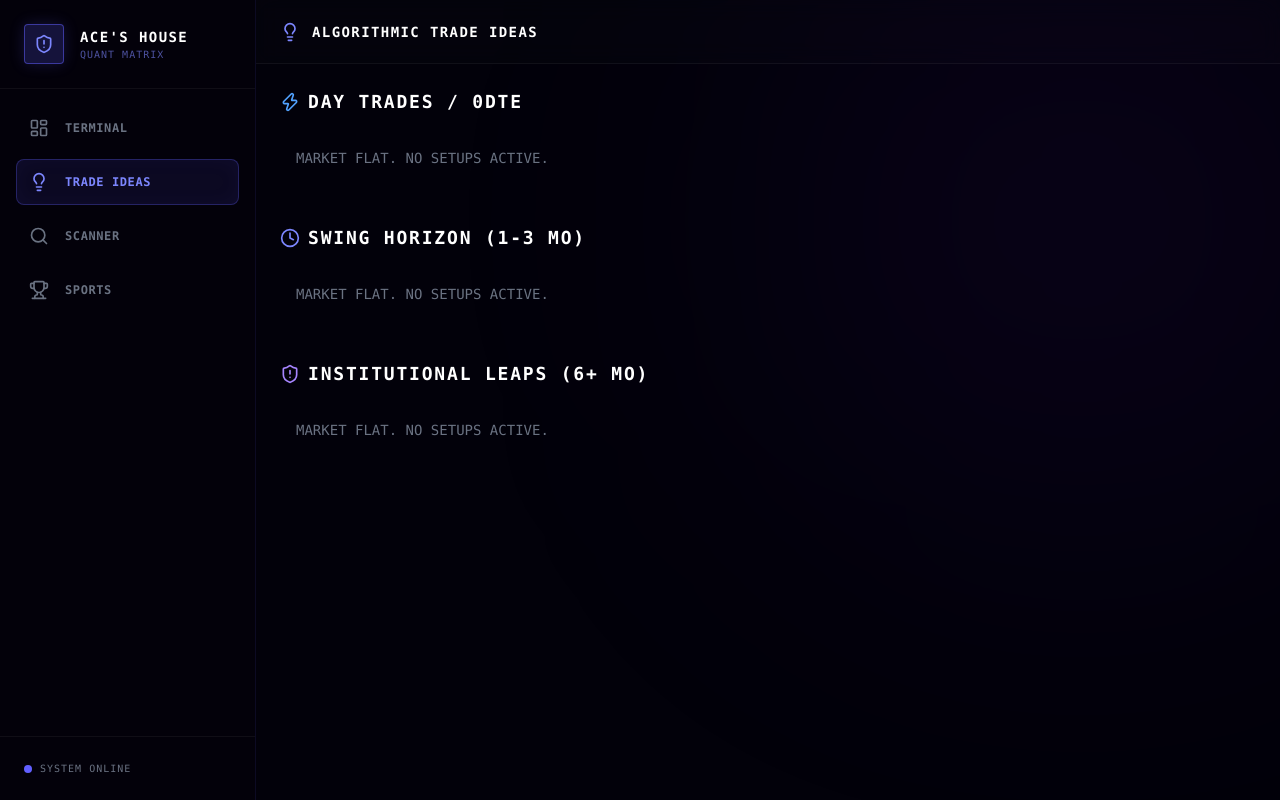
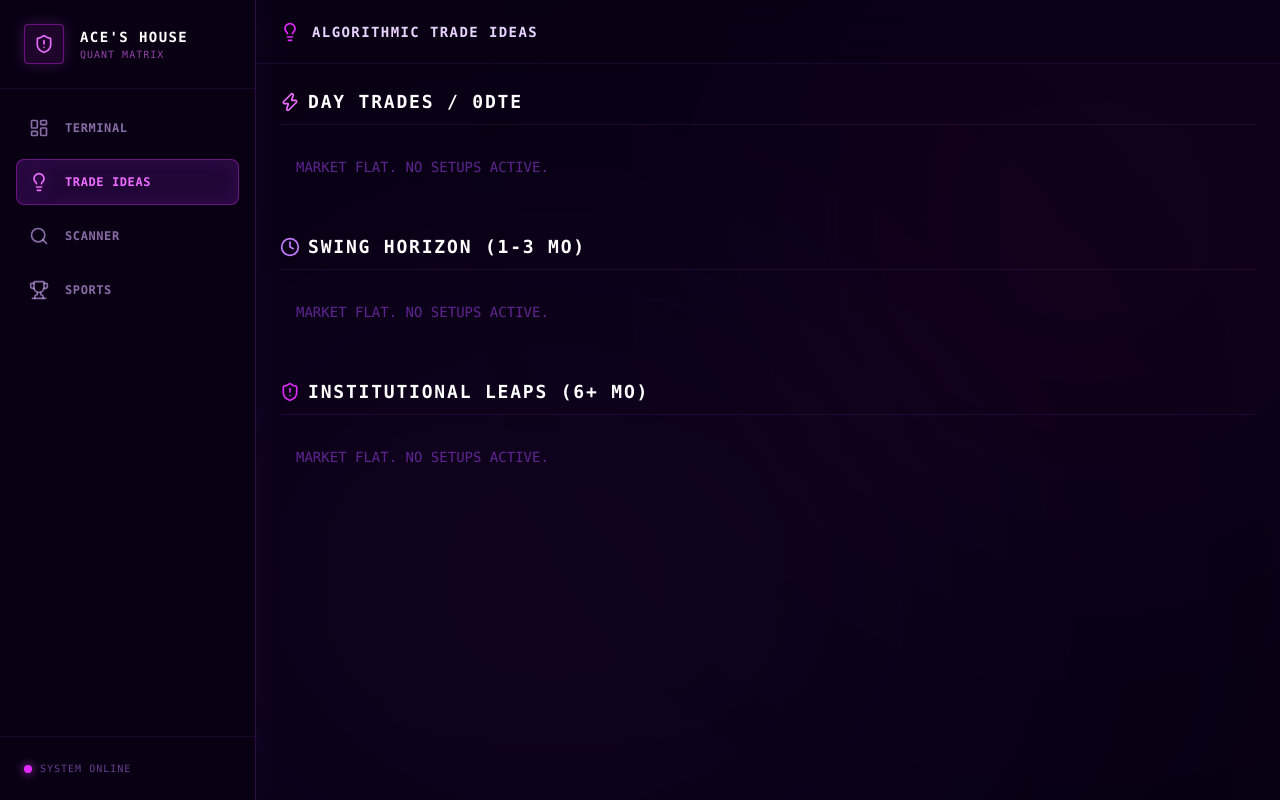
Before and after one commit to ArdentSWE/apex-terminal, a Next.js app: page /ideas in a window 1280 px wide. Built offline with nearby package versions, Linux system fonts and the light colour scheme; no server answers.

Commit message:
Unify entire app layout with Philips Hue aesthetic

```diff
--- a/app/ideas/page.tsx
+++ b/app/ideas/page.tsx
@@ -17,38 +17,40 @@ export default function TradeIdeasPage() {
   const leaps = plays.filter((p: any) => p.play_type === "LEAP" || p.play_type === "WHALE");
 
   const renderPlayCard = (play: any) => (
-    <div key={play.ticker} className="flex flex-col p-5 bg-[#0f0c29]/60 border border-indigo-500/20 rounded-xl shadow-[0_4px_20px_rgba(0,0,0,0.5)] hover:border-indigo-400/50 hover:shadow-[0_0_20px_rgba(99,102,241,0.15)] transition-all group">
-      <div className="flex justify-between items-start mb-3 border-b border-white/5 pb-3">
-        <span className="text-2xl font-black text-white group-hover:text-indigo-300 transition-colors">{play.ticker}</span>
-        <div className={`px-3 py-1 text-xs font-bold font-mono rounded-md border ${play.direction === 'CALLS' ? 'bg-emerald-500/10 text-emerald-400 border-emerald-500/20' : 'bg-rose-500/10 text-rose-400 border-rose-500/20'}`}>
+    <div key={play.ticker} className="flex flex-col p-5 bg-[#14002e]/40 border border-purple-500/20 rounded-xl shadow-[0_4px_20px_rgba(0,0,0,0.5)] hover:border-fuchsia-500/50 hover:bg-purple-900/10 transition-all group">
+      <div className="flex justify-between items-start mb-3 border-b border-purple-500/10 pb-3">
+        <span className="text-2xl font-black text-white group-hover:text-fuchsia-400 transition-colors tracking-wider">{play.ticker}</span>
+        <div className={`px-3 py-1 text-xs font-bold font-mono rounded-md border ${play.direction === 'CALLS' ? 'bg-cyan-500/10 text-cyan-400 border-cyan-500/20' : 'bg-rose-500/10 text-rose-400 border-rose-500/20'}`}>
           {play.strike} {play.direction}
         </div>
       </div>
 
-      <div className="grid grid-cols-2 gap-2 mb-4 font-mono text-xs p-3 bg-black/30 rounded-lg border border-white/5">
-        <div className="flex flex-col"><span className="text-gray-500 mb-1">EDGE</span><span className="text-indigo-300 font-bold">{play.confidence}%</span></div>
-        <div className="flex flex-col"><span className="text-gray-500 mb-1">EXPIRY</span><span className="text-white">{play.expiration}</span></div>
-        <div className="flex flex-col mt-2"><span className="text-gray-500 mb-1">ENTRY</span><span className="text-white">{play.entry_price || "Market"}</span></div>
-        <div className="flex flex-col mt-2"><span className="text-gray-500 mb-1">SL</span><span className="text-rose-400">{play.sl || "Trend Loss"}</span></div>
+      <div className="grid grid-cols-2 gap-2 mb-4 font-mono text-xs p-3 bg-black/40 rounded-lg border border-purple-500/10">
+        <div className="flex flex-col"><span className="text-purple-400/60 mb-1 text-[10px]">EDGE</span><span className="text-fuchsia-400 font-bold drop-shadow-[0_0_5px_rgba(217,70,239,0.4)]">{play.confidence}%</span></div>
+        <div className="flex flex-col"><span className="text-purple-400/60 mb-1 text-[10px]">EXPIRY</span><span className="text-white">{play.expiration}</span></div>
+        <div className="flex flex-col mt-2"><span className="text-purple-400/60 mb-1 text-[10px]">ENTRY</span><span className="text-white">{play.entry_price || "Market"}</span></div>
+        <div className="flex flex-col mt-2"><span className="text-purple-400/60 mb-1 text-[10px]">SL</span><span className="text-rose-400">{play.sl || "Trend Loss"}</span></div>
       </div>
 
       <div className="text-xs text-gray-300 font-sans leading-relaxed line-clamp-4 mt-auto">
-        <span className="text-indigo-400/80 font-mono mr-2">THESIS:</span>
+        <span className="text-fuchsia-400/80 font-mono mr-2">THESIS:</span>
         {play.thesis.replace(/\*\*/g, '')}
       </div>
     </div>
   );
 
   return (
-    <div className="flex h-screen bg-[#02010a] text-white font-sans overflow-hidden">
+    <div className="flex h-screen bg-[#090014] text-white font-sans overflow-hidden">
 
       <main className="flex-1 flex flex-col relative overflow-hidden w-full">
-        <div className="absolute top-[-10%] right-[-10%] w-[600px] h-[600px] bg-violet-900/10 blur-[150px] rounded-full pointer-events-none z-0" />
+        {/* PHILIPS HUE GLOWS */}
+        <div className="absolute top-[-10%] right-[-10%] w-[600px] h-[600px] bg-fuchsia-900/10 blur-[150px] rounded-full pointer-events-none z-0" />
+        <div className="absolute bottom-[-10%] left-[-10%] w-[800px] h-[600px] bg-purple-900/10 blur-[150px] rounded-full pointer-events-none z-0" />
 
-        <header className="h-16 border-b border-white/5 bg-white/[0.01] backdrop-blur-md flex items-center px-6 shrink-0 z-10">
+        <header className="h-16 border-b border-purple-500/10 bg-[#090014]/50 backdrop-blur-md flex items-center px-6 shrink-0 relative z-10">
           <div className="flex items-center gap-3">
-            <Lightbulb className="w-5 h-5 text-indigo-400" />
-            <h2 className="font-mono text-sm tracking-widest text-white font-bold">ALGORITHMIC TRADE IDEAS</h2>
+            <Lightbulb className="w-5 h-5 text-fuchsia-500" />
+            <h2 className="font-mono text-sm tracking-widest text-purple-200 font-bold">ALGORITHMIC TRADE IDEAS</h2>
           </div>
         </header>
 
@@ -56,39 +58,39 @@ export default function TradeIdeasPage() {
 
           {/* DAY TRADES */}
           <section className="mb-10">
-            <div className="flex items-center gap-2 mb-4">
-              <Zap className="w-5 h-5 text-blue-400" />
-              <h3 className="font-mono text-lg font-bold tracking-widest">DAY TRADES / 0DTE</h3>
+            <div className="flex items-center gap-2 mb-4 border-b border-purple-500/10 pb-2">
+              <Zap className="w-5 h-5 text-fuchsia-400" />
+              <h3 className="font-mono text-lg font-bold tracking-widest text-white">DAY TRADES / 0DTE</h3>
             </div>
             <div className="grid grid-cols-1 md:grid-cols-2 xl:grid-cols-3 gap-6">
-              {isLoading ? <div className="col-span-full text-indigo-500/50 font-mono text-sm animate-pulse p-4">COMPILING ALGORITHMS...</div> :
-               dayTrades.length === 0 ? <p className="col-span-full text-gray-500 font-mono text-sm p-4">MARKET FLAT. NO SETUPS ACTIVE.</p> :
+              {isLoading ? <div className="col-span-full text-fuchsia-500/50 font-mono text-sm animate-pulse p-4">COMPILING ALGORITHMS...</div> :
+               dayTrades.length === 0 ? <p className="col-span-full text-purple-500/50 font-mono text-sm p-4">MARKET FLAT. NO SETUPS ACTIVE.</p> :
                dayTrades.map(renderPlayCard)}
             </div>
           </section>
 
           {/* SWING TRADES */}
           <section className="mb-10">
-            <div className="flex items-center gap-2 mb-4">
-              <Clock className="w-5 h-5 text-indigo-400" />
-              <h3 className="font-mono text-lg font-bold tracking-widest">SWING HORIZON (1-3 MO)</h3>
+            <div className="flex items-center gap-2 mb-4 border-b border-purple-500/10 pb-2">
+              <Clock className="w-5 h-5 text-purple-400" />
+              <h3 className="font-mono text-lg font-bold tracking-widest text-white">SWING HORIZON (1-3 MO)</h3>
             </div>
             <div className="grid grid-cols-1 md:grid-cols-2 xl:grid-cols-3 gap-6">
-              {isLoading ? <div className="col-span-full text-indigo-500/50 font-mono text-sm animate-pulse p-4">CALCULATING ORDER BLOCKS...</div> :
-               swings.length === 0 ? <p className="col-span-full text-gray-500 font-mono text-sm p-4">MARKET FLAT. NO SETUPS ACTIVE.</p> :
+              {isLoading ? <div className="col-span-full text-fuchsia-500/50 font-mono text-sm animate-pulse p-4">CALCULATING ORDER BLOCKS...</div> :
+               swings.length === 0 ? <p className="col-span-full text-purple-500/50 font-mono text-sm p-4">MARKET FLAT. NO SETUPS ACTIVE.</p> :
                swings.map(renderPlayCard)}
             </div>
           </section>
 
           {/* LEAPS */}
           <section className="mb-10">
-            <div className="flex items-center gap-2 mb-4">
-              <ShieldAlert className="w-5 h-5 text-violet-400" />
-              <h3 className="font-mono text-lg font-bold tracking-widest">INSTITUTIONAL LEAPS (6+ MO)</h3>
+            <div className="flex items-center gap-2 mb-4 border-b border-purple-500/10 pb-2">
+              <ShieldAlert className="w-5 h-5 text-fuchsia-500" />
+              <h3 className="font-mono text-lg font-bold tracking-widest text-white">INSTITUTIONAL LEAPS (6+ MO)</h3>
             </div>
             <div className="grid grid-cols-1 md:grid-cols-2 xl:grid-cols-3 gap-6">
-              {isLoading ? <div className="col-span-full text-indigo-500/50 font-mono text-sm animate-pulse p-4">HUNTING DARK POOLS...</div> :
-               leaps.length === 0 ? <p className="col-span-full text-gray-500 font-mono text-sm p-4">MARKET FLAT. NO SETUPS ACTIVE.</p> :
+              {isLoading ? <div className="col-span-full text-fuchsia-500/50 font-mono text-sm animate-pulse p-4">HUNTING DARK POOLS...</div> :
+               leaps.length === 0 ? <p className="col-span-full text-purple-500/50 font-mono text-sm p-4">MARKET FLAT. NO SETUPS ACTIVE.</p> :
                leaps.map(renderPlayCard)}
             </div>
           </section>
--- a/components/Sidebar.tsx
+++ b/components/Sidebar.tsx
@@ -15,16 +15,16 @@ export default function Sidebar() {
   ];
 
   return (
-    <aside className="w-20 lg:w-64 flex flex-col bg-[#03010a] border-r border-indigo-500/10 h-screen shrink-0 relative z-50">
+    <aside className="w-20 lg:w-64 flex flex-col bg-[#090014] border-r border-purple-500/20 h-screen shrink-0 relative z-50 shadow-[5px_0_30px_rgba(168,85,247,0.05)]">
 
       {/* BRAND LOGO */}
-      <div className="flex items-center gap-4 p-6 mb-4 border-b border-white/5">
-        <div className="w-10 h-10 rounded bg-indigo-500/20 flex items-center justify-center border border-indigo-500/50 shadow-[0_0_15px_rgba(99,102,241,0.2)]">
-          <ShieldAlert className="text-indigo-400 w-5 h-5" />
+      <div className="flex items-center gap-4 p-6 mb-4 border-b border-purple-500/10">
+        <div className="w-10 h-10 rounded bg-fuchsia-500/10 flex items-center justify-center border border-fuchsia-500/40 shadow-[0_0_15px_rgba(217,70,239,0.2)]">
+          <ShieldAlert className="text-fuchsia-400 w-5 h-5" />
         </div>
         <div className="hidden lg:block">
           <h1 className="text-white font-black tracking-widest text-sm font-mono">ACE'S HOUSE</h1>
-          <p className="text-indigo-400/60 text-[10px] tracking-widest font-mono">QUANT MATRIX</p>
+          <p className="text-fuchsia-400/60 text-[10px] tracking-widest font-mono shadow-fuchsia-500">QUANT MATRIX</p>
         </div>
       </div>
 
@@ -36,10 +36,10 @@ export default function Sidebar() {
             <Link key={item.name} href={item.path}>
               <div className={`p-3 rounded-lg cursor-pointer transition-all flex items-center gap-4 group ${
                 isActive
-                  ? 'bg-indigo-500/10 text-indigo-400 border border-indigo-500/30 shadow-[inset_0_0_20px_rgba(99,102,241,0.05)]'
-                  : 'text-gray-500 hover:text-indigo-300 hover:bg-white/[0.02] border border-transparent'
+                  ? 'bg-purple-900/30 text-fuchsia-400 border border-fuchsia-500/40 shadow-[inset_0_0_20px_rgba(217,70,239,0.1)]'
+                  : 'text-purple-300/60 hover:text-fuchsia-300 hover:bg-purple-900/10 border border-transparent'
               }`}>
-                <item.icon className={`w-5 h-5 ${isActive ? 'text-indigo-400' : 'group-hover:text-indigo-400 transition-colors'}`} />
+                <item.icon className={`w-5 h-5 ${isActive ? 'text-fuchsia-400 drop-shadow-[0_0_8px_rgba(217,70,239,0.5)]' : 'group-hover:text-fuchsia-400 transition-colors'}`} />
                 <span className="hidden lg:block font-mono text-xs font-bold uppercase tracking-wider">{item.name}</span>
               </div>
             </Link>
@@ -48,10 +48,10 @@ export default function Sidebar() {
       </nav>
 
       {/* FOOTER PING */}
-      <div className="mt-auto p-6 hidden lg:block border-t border-white/5">
+      <div className="mt-auto p-6 hidden lg:block border-t border-purple-500/10">
         <div className="flex items-center gap-2">
-          <div className="w-2 h-2 rounded-full bg-indigo-500 animate-pulse" />
-          <span className="text-[10px] text-gray-500 font-mono tracking-widest">SYSTEM ONLINE</span>
+          <div className="w-2 h-2 rounded-full bg-fuchsia-500 animate-pulse shadow-[0_0_10px_rgba(217,70,239,0.8)]" />
+          <span className="text-[10px] text-purple-400/50 font-mono tracking-widest">SYSTEM ONLINE</span>
         </div>
       </div>
     </aside>
```
Also changed, not shown: app/page.tsx (+44 -45 lines).
